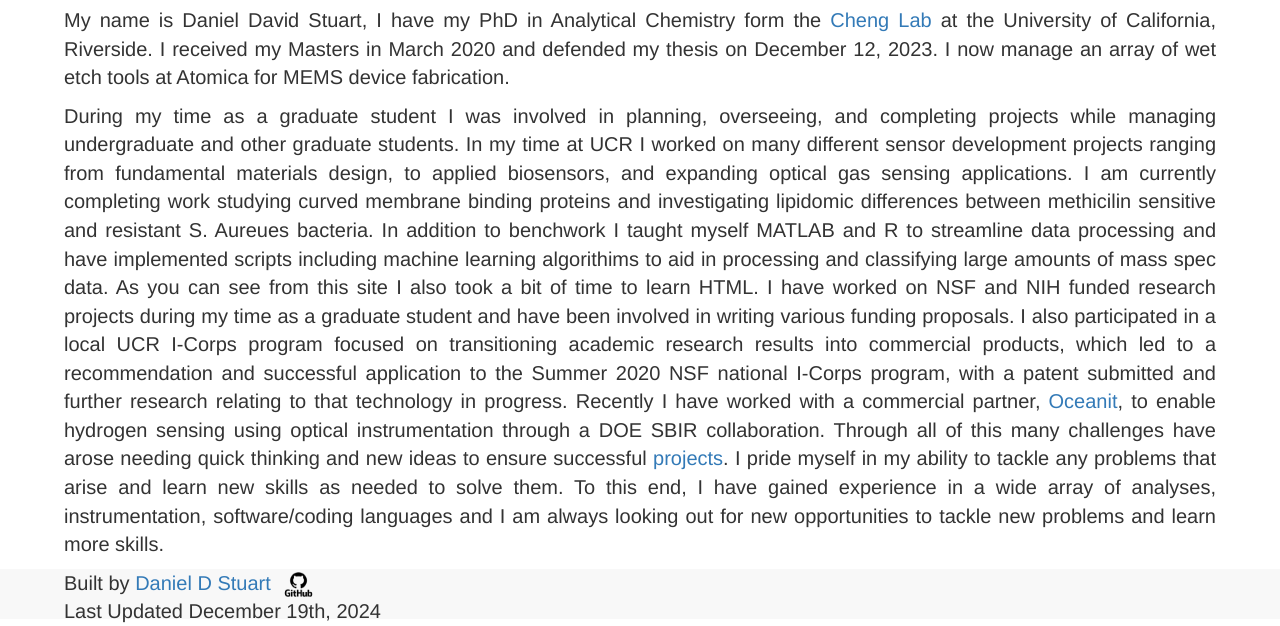
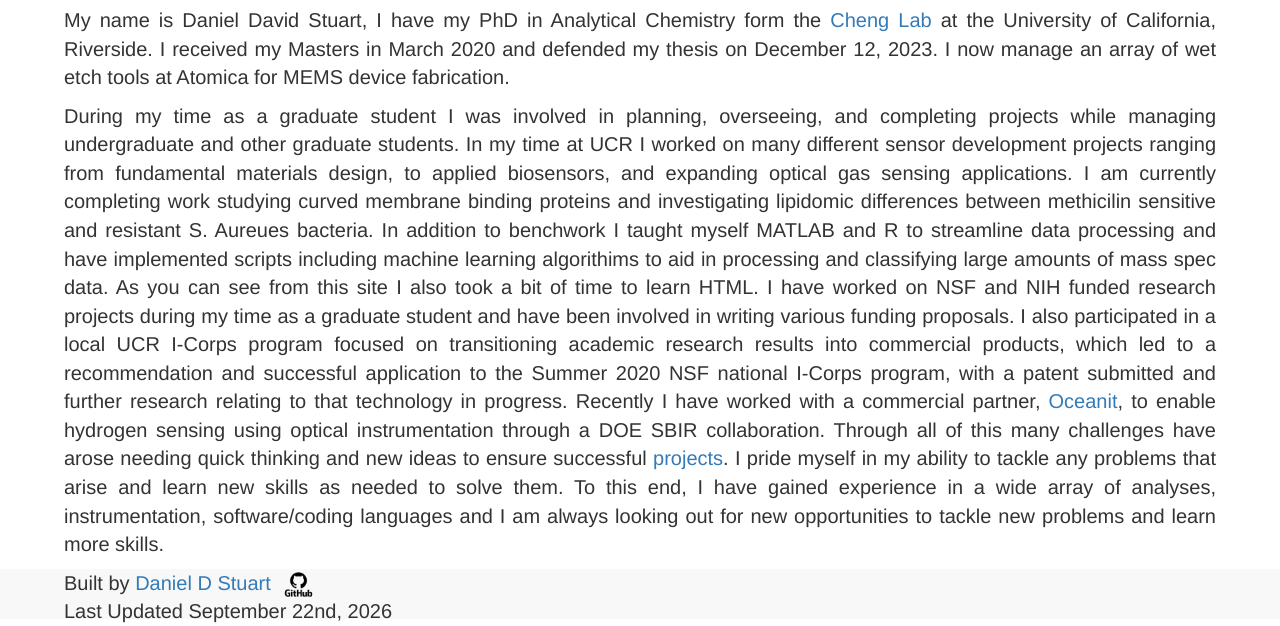
Before and after one commit to danieldstuart/danieldstuart.github.io, a Jekyll site: the page built from index.markdown, in a window 1280 px wide and 900 px high, scrolled down 194 px, cut to the strip 274-900 px from the top of the window. Built offline with Jekyll 4.4.1, drawn with Linux system fonts in a browser that asks for light colours; nearby versions of some CDN libraries.

Commit message:
Update footer.html

```diff
--- a/_includes/footer.html
+++ b/_includes/footer.html
@@ -15,7 +15,7 @@ height:;
 <div class="author">
 Built by <a href="https://github.com/danieldstuart"> Daniel D Stuart <img src="images/GitHub.png" alt="GitHub Logo" height="25" width=auto float="right"></a>
 <br>
-Last Updated December 19th, 2024
+Last Updated September 22nd, 2026
 </div>
 
 
```
